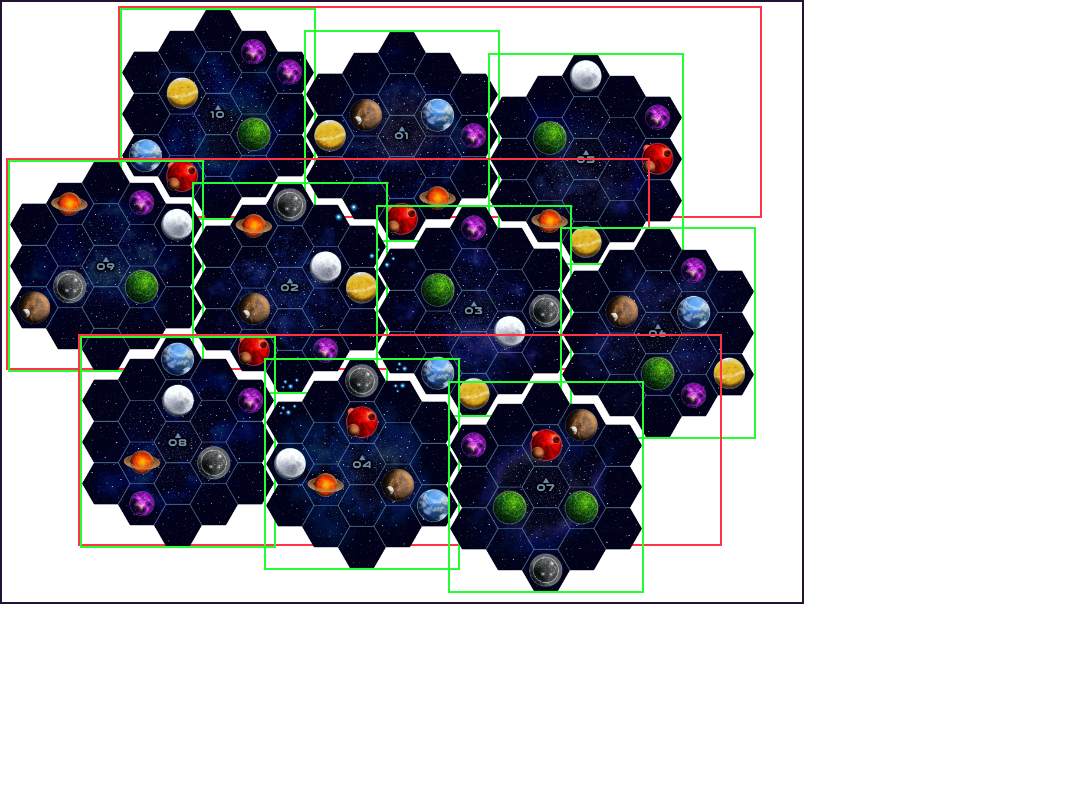
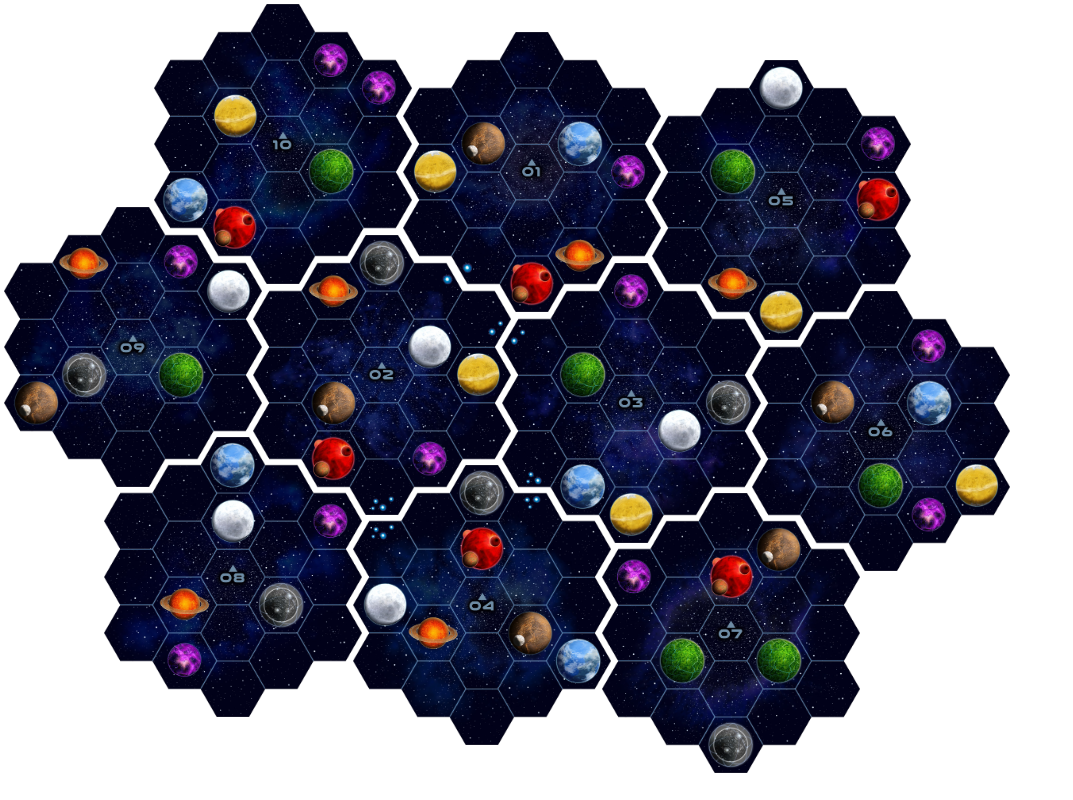
Before and after one commit to stones314/gaia-map-web, a React (Create React App) app: page / in a window 1280 px wide. Shown: the whole page, without its empty margins (0-1073 px from the left). Built offline with nearby package versions, Linux system fonts and the light colour scheme.

Commit message:
improved sector layout using var() and calc() in css

```diff
--- a/src/App.css
+++ b/src/App.css
@@ -12,6 +12,12 @@ code {
     monospace;
 }
 
+:root {
+  --sec-height: 35vmin;
+  --sec-delta-x: calc(var(--sec-height) * 0.89);
+  --sec-delta-y: calc(var(--sec-height) * 0.1);
+}
+
 .rot0 { transform: rotate(0deg); }
 .rot60 { transform: rotate(60deg); }
 .rot120 { transform: rotate(120deg); }
@@ -22,37 +28,41 @@ code {
 .map-box {
   position: relative;
   width: 100vmin;
-  height: 75vmin;
-  border: 2px solid #231233;
+  height: 85vmin;
+/*  border: 2px solid #231233;*/
+}
+
+.map-sec {
+  position: absolute;
+  height: var(--sec-height);
+  width: auto;
 }
 
 .map-row {
   position: absolute;
   width: 80vmin;
-  border: 2px solid #ff3344;
-  height: 26vmin;
+  /*border: 2px solid #ff3344;*/
+  height: var(--sec-height);
 }
 
 .map-row-1 {
   top: 0.5vmin;
-  left: 14.5vmin;
+  left: calc(var(--sec-height) * 0.55);
 }
 
 .map-row-2 {
-  top: 19.5vmin;
+  top: calc(var(--sec-height) * 0.74);
   left: 0.5vmin;
 }
 
 .map-row-3 {
-  top: 41.5vmin;
-  left: 9.5vmin;
+  top: calc(var(--sec-height) * 0.74 + var(--sec-height) * 0.82);
+  left: calc(var(--sec-height) * 0.37);
 }
 
-.map-sec {
-  position: absolute;
-  height: 26vmin;
-  width: auto;
-  border: 2px solid #23ff33;
+.map-sec-border {
+  border: 3px solid #23ff33;
+  border-radius: 100%;
 }
 
 .map-col-1 {
@@ -61,73 +71,16 @@ code {
 }
 
 .map-col-2 {
-  top: 2.8vmin;
-  left: 23vmin;
+  top: var(--sec-delta-y);
+  left: var(--sec-delta-x);
 }
 
 .map-col-3 {
-  top: 5.6vmin;
-  left: 46vmin;
+  top: calc(var(--sec-delta-y) * 2);
+  left: calc(var(--sec-delta-x) * 2);
 }
 
 .map-col-4 {
-  top: 8.4vmin;
-  left: 69vmin;
+  top: calc(var(--sec-delta-y) * 3);
+  left: calc(var(--sec-delta-x) * 3);
 }
-
-
-/* px
-
-.map-box {
-  position: relative;
-  width: 800px;
-  height: 600px;
-}
-
-.map-row {
-  position: absolute;
-  width: 100%;
-}
-
-.map-row-1 {
-  top: 0px;
-  left: 140px;
-}
-
-.map-row-2 {
-  top: 145px;
-  left: 35px;
-}
-
-.map-row-3 {
-  top: 310px;
-  left: 105px;
-}
-
-.map-sec {
-  position: absolute;
-  height: 200px;
-  width: auto;
-}
-
-.map-col-1 {
-  top: 0px;
-  left: 5px;
-}
-
-.map-col-2 {
-  top: 20px;
-  left: 180px;
-}
-
-.map-col-3 {
-  top: 40px;
-  left: 355px;
-}
-
-.map-col-4 {
-  top: 60px;
-  left: 530px;
-}
-
-*/
--- a/src/App.jsx
+++ b/src/App.jsx
@@ -16,15 +16,20 @@ import s07b from './img/s07b.png';
 
 
 class Sector extends React.Component {
+  getClassName(rot, col, b) {
+    var s = "map-sec"+
+        " rot"+rot+
+        " map-col-"+ col;
+    if (b)
+      s = s +" map-sec-border";
+    return s;
+  }
+
   render() {
     return(
     <img
       src={this.props.sector}
-      className={
-        "map-sec"+
-        " rot"+this.props.rotation+
-        " map-col-"+ this.props.col
-        }
+      className={this.getClassName(this.props.rotation, this.props.col, false)}
       onClick={this.props.onClick}
 	  alt={this.props.sector}
     />
```
